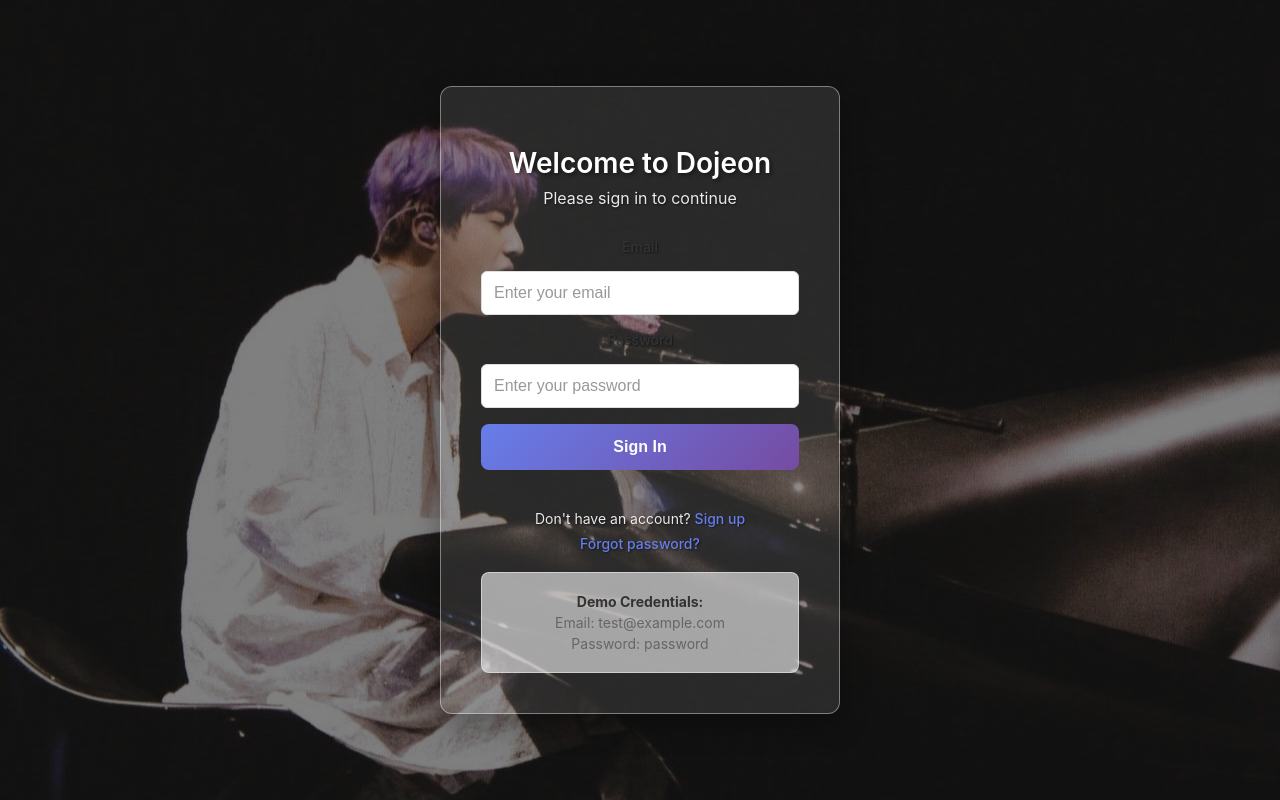
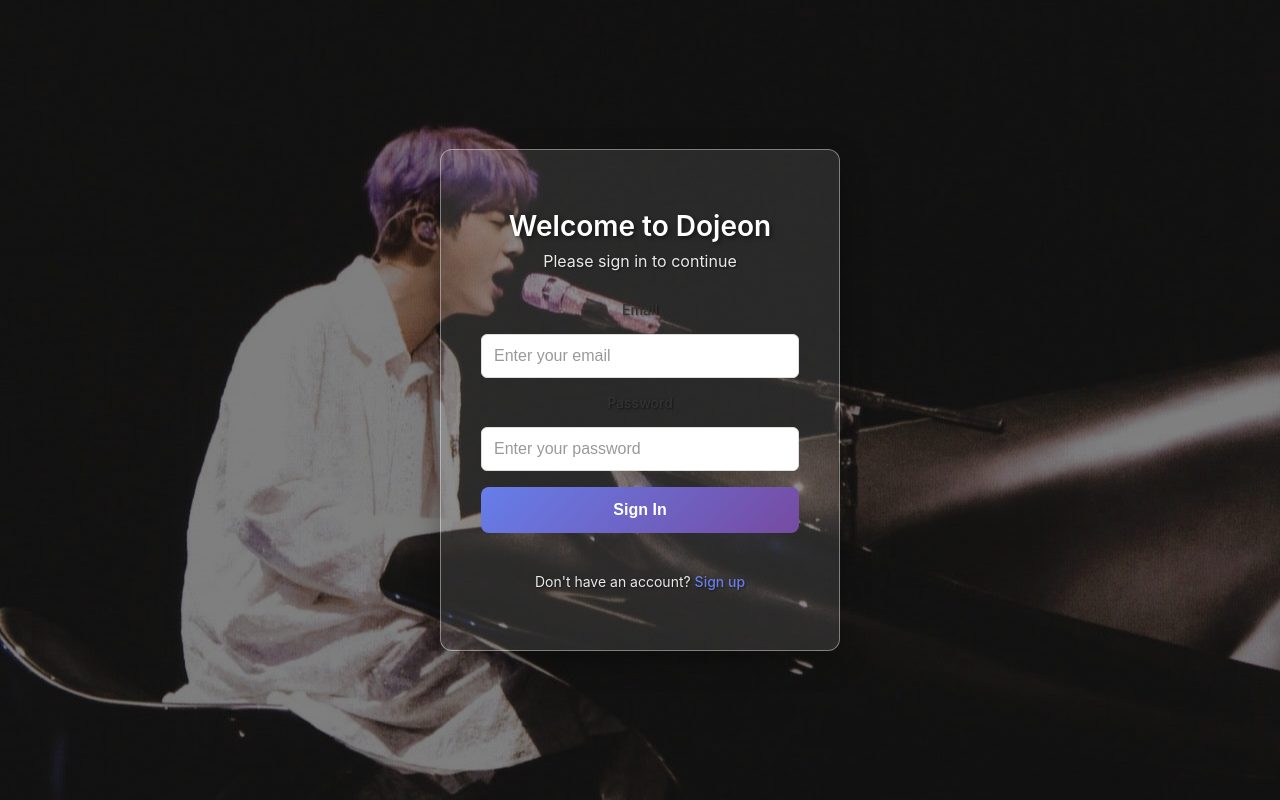
Before and after one commit to kwohyuno/dojeon, a React (Create React App) app in the folder frontend/: page /login in a window 1280 px wide. Built offline with nearby package versions, Linux system fonts and the light colour scheme.

Commit message:
Remove demo credentials from login page

```diff
--- a/frontend/src/components/Login.css
+++ b/frontend/src/components/Login.css
@@ -143,24 +143,7 @@
   text-decoration: underline;
 }
 
-.demo-credentials {
-  background-color: rgba(248, 249, 250, 0.6);
-  border: 1px solid rgba(233, 236, 239, 0.6);
-  border-radius: 8px;
-  padding: 16px;
-  margin-top: 20px;
-  text-align: center;
-}
 
-.demo-credentials p {
-  margin: 4px 0;
-  font-size: 14px;
-  color: #666;
-}
-
-.demo-credentials strong {
-  color: #333;
-}
 
 @media (max-width: 480px) {
   .login-card {
--- a/frontend/src/components/Login.tsx
+++ b/frontend/src/components/Login.tsx
@@ -112,13 +112,7 @@ const Login: React.FC = () => {
 
         <div className="login-footer">
           <p>Don't have an account? <Link to="/register" className="link">Sign up</Link></p>
-          <p><a href="/forgot-password">Forgot password?</a></p>
-        </div>
-
-        <div className="demo-credentials">
-          <p><strong>Demo Credentials:</strong></p>
-          <p>Email: test@example.com</p>
-          <p>Password: password</p>
+          {/* <p><a href="/forgot-password">Forgot password?</a></p> */}
         </div>
       </div>
     </div>
```
